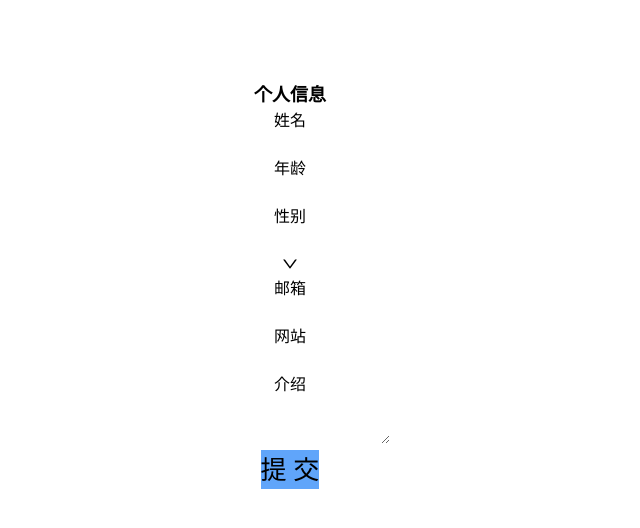
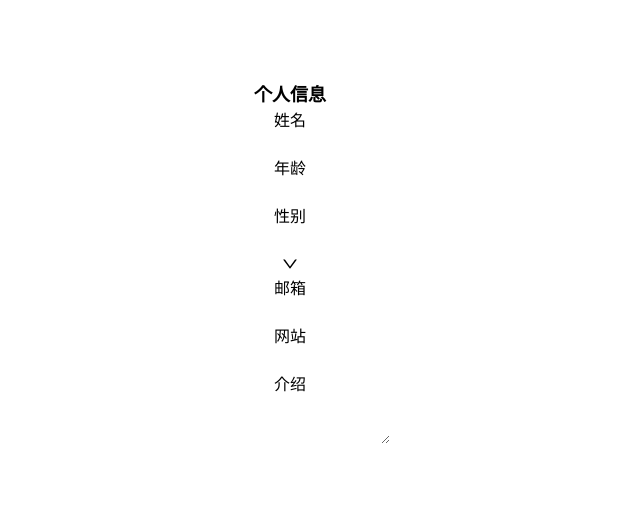
Before and after one commit to 532758463/react-third-from, a React (Vite) app: page /form-demo in a window 1280 px wide. Shown: the top 528 px of the page, without its empty margins (350-990 px from the left). Built offline with nearby package versions, Linux system fonts and the light colour scheme.

Commit message:
fix:移除提交按钮

```diff
--- a/src/pages/third-from/index.tsx
+++ b/src/pages/third-from/index.tsx
@@ -179,11 +179,6 @@ const ThirdForm = () => {
       <Form.Item name={['user', 'introduction']} label="介绍">
         <Input.TextArea />
       </Form.Item>
-      <Form.Item wrapperCol={{ ...layout.wrapperCol, offset: 4 }}>
-        <Button className="bg-blue-400" type="primary" htmlType="submit">
-          提交
-        </Button>
-      </Form.Item>
     </Form>
   );
 };
```
